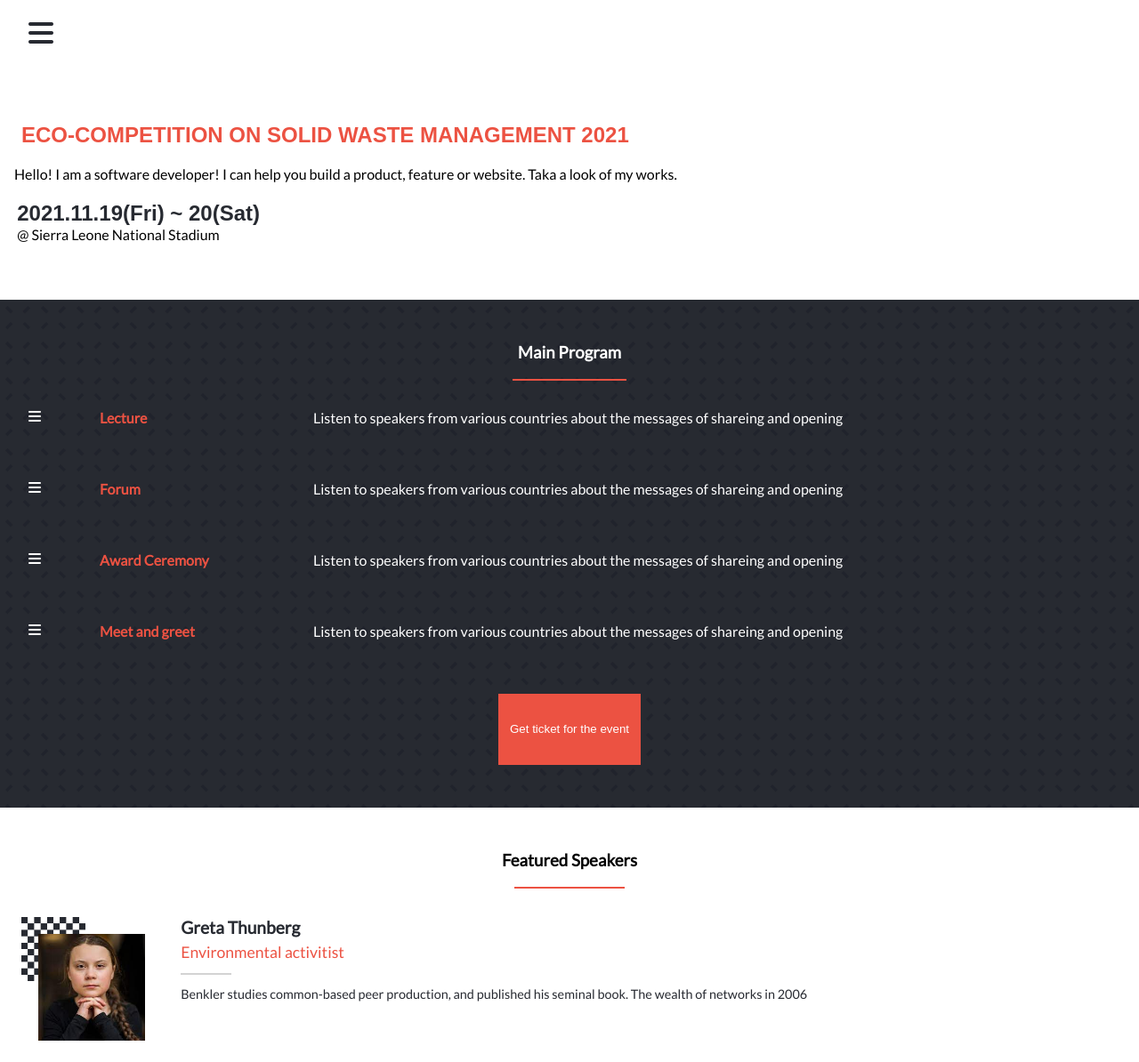
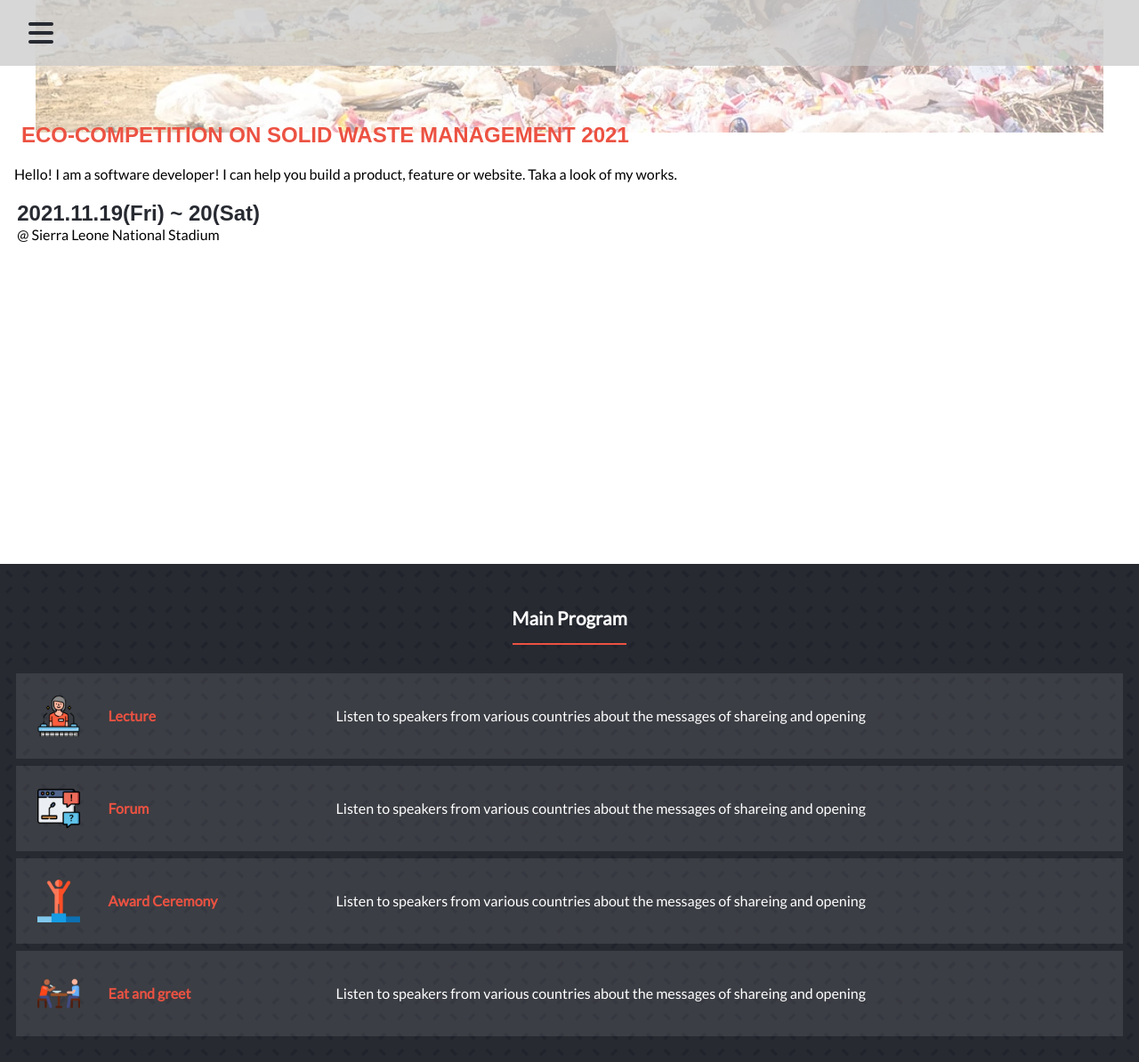
Before and after one commit to afizsavage/eco-competition, a website: page index.html in a window 1280 px wide. Shown: the top 1194 px of the page at 89% size. Drawn offline with Linux system fonts and the light colour scheme; a web font is replaced by a local one.

Commit message:
Add events icon to main program section

```diff
--- a/index.html
+++ b/index.html
@@ -35,7 +35,7 @@
       </nav>
     </header>
     <main>
-      <section id="timeline">
+      <section class="timeline">
         <h1 class="headings">Eco-competition on solid waste management 2021</h1>
         <p>
           Hello! I am a software developer! I can help you build a product,
@@ -50,8 +50,7 @@
         <h3>Main Program</h3>
         <ul>
           <li>
-            <div>
-              <i class="fas fa-bars"></i>
+            <div id="lecture">
               <h4>Lecture</h4>
               <p>
                 Listen to speakers from various countries about the messages of
@@ -61,7 +60,6 @@
           </li>
           <li>
             <div>
-              <i class="fas fa-bars"></i>
               <h4>Forum</h4>
               <p>
                 Listen to speakers from various countries about the messages of
@@ -70,8 +68,7 @@
             </div>
           </li>
           <li>
-            <div>
-              <i class="fas fa-bars"></i>
+            <div id="award">
               <h4>Award Ceremony</h4>
               <p>
                 Listen to speakers from various countries about the messages of
@@ -80,9 +77,8 @@
             </div>
           </li>
           <li>
-            <div>
-              <i class="fas fa-bars"></i>
-              <h4>Meet and greet</h4>
+            <div id="eat">
+              <h4>Eat and greet</h4>
               <p>
                 Listen to speakers from various countries about the messages of
                 shareing and opening
@@ -97,9 +93,9 @@
         <ul>
           <li>
             <div class="speaker-image">
-              <img src="./assets/index.jpeg" alt="" width="120" />
+              <img src="./assets/index.jpeg" alt="" width="130" />
             </div>
-            <div>
+            <div class="speaker-details">
               <h4>Greta Thunberg</h4>
               <p>Environmental activitist</p>
               <p>
--- a/styles/scss/index.scss
+++ b/styles/scss/index.scss
@@ -17,6 +17,11 @@ $alternative-color: #d3d3d3;
 
 body {
   font-family: $primary-font;
+  background: #fff url(../../assets/imgcrop1.webp) top center no-repeat;
+}
+
+header {
+  background-color: #d3d3d3e3;
 }
 
 nav {
@@ -38,8 +43,10 @@ nav {
   }
 }
 
-#timeline {
+.timeline {
   padding: 4rem 0;
+  height: 35rem;
+  background-color: rgba(255, 255, 255, 0.541);
 
   h1 {
     font-family: $secondary-font;
@@ -69,6 +76,7 @@ h3 {
   text-align: center;
   margin-bottom: 2rem;
   height: 2.7rem;
+  font-size: 1.3rem;
 }
 
 h3::after {
@@ -92,19 +100,59 @@ section ul {
   display: flex;
   flex-direction: column;
 
+  ul {
+    padding: 0 1.1rem;
+  }
+
+  li {
+    background-color: #d3d3d31e;
+    margin-bottom: 0.5rem;
+    padding: 1rem 0;
+
+    h4 {
+      display: flex;
+      align-items: center;
+      margin-right: 1rem;
+    }
+
+    p {
+      display: flex;
+      align-items: center;
+      padding-right: 0.5rem;
+    }
+  }
+
   div {
-    height: 5rem;
+    height: 4rem;
     display: flex;
-    padding: 0 2rem;
-
-    i {
-      width: 5rem;
-    }
+    background: url(../../assets/forum.png) left center no-repeat;
+    background-size: 3rem;
+    padding-left: 1.5rem;
+    background-origin: content-box;
 
     h4 {
       width: 15rem;
       color: $secondary-color;
+      margin-left: 5rem;
     }
+  }
+
+  div#award {
+    background: url(../../assets/winner.png) left center no-repeat;
+    background-origin: content-box;
+    background-size: 3rem;
+  }
+
+  div#lecture {
+    background: url(../../assets/press-conference.png) left center no-repeat;
+    background-origin: content-box;
+    background-size: 3rem;
+  }
+
+  div#eat {
+    background: url(../../assets/eating.png) left center no-repeat;
+    background-origin: content-box;
+    background-size: 3rem;
   }
 
   #programs-icon {
@@ -114,11 +162,14 @@ section ul {
 
   button {
     background-color: $secondary-color;
-    height: 5rem;
-    width: 10rem;
+    height: 4.5rem;
+    width: 17rem;
     align-self: center;
     border: none;
     color: #fff;
+    margin-top: 2.4rem;
+    font-size: 1rem;
+    font-weight: 600;
   }
 }
 
@@ -132,7 +183,11 @@ section ul {
     background-size: 4.5rem 4.5rem;
     padding-left: 1.2rem;
     padding-top: 1.2rem;
-    margin-right: 1.2rem;
+    margin-right: 1.3rem;
+  }
+
+  .speaker-details {
+    padding-top: 0.5rem;
   }
 
   li {
```
Also changed, not shown: about.html (+36 -1 lines), README.md, app_screenshot.png (deleted), assets/eating.png (added), assets/forum.png (added), assets/imgcrop1.webp (added), assets/press-conference.png (added), assets/winner.png (added), styles/index.css, 1 other file.
